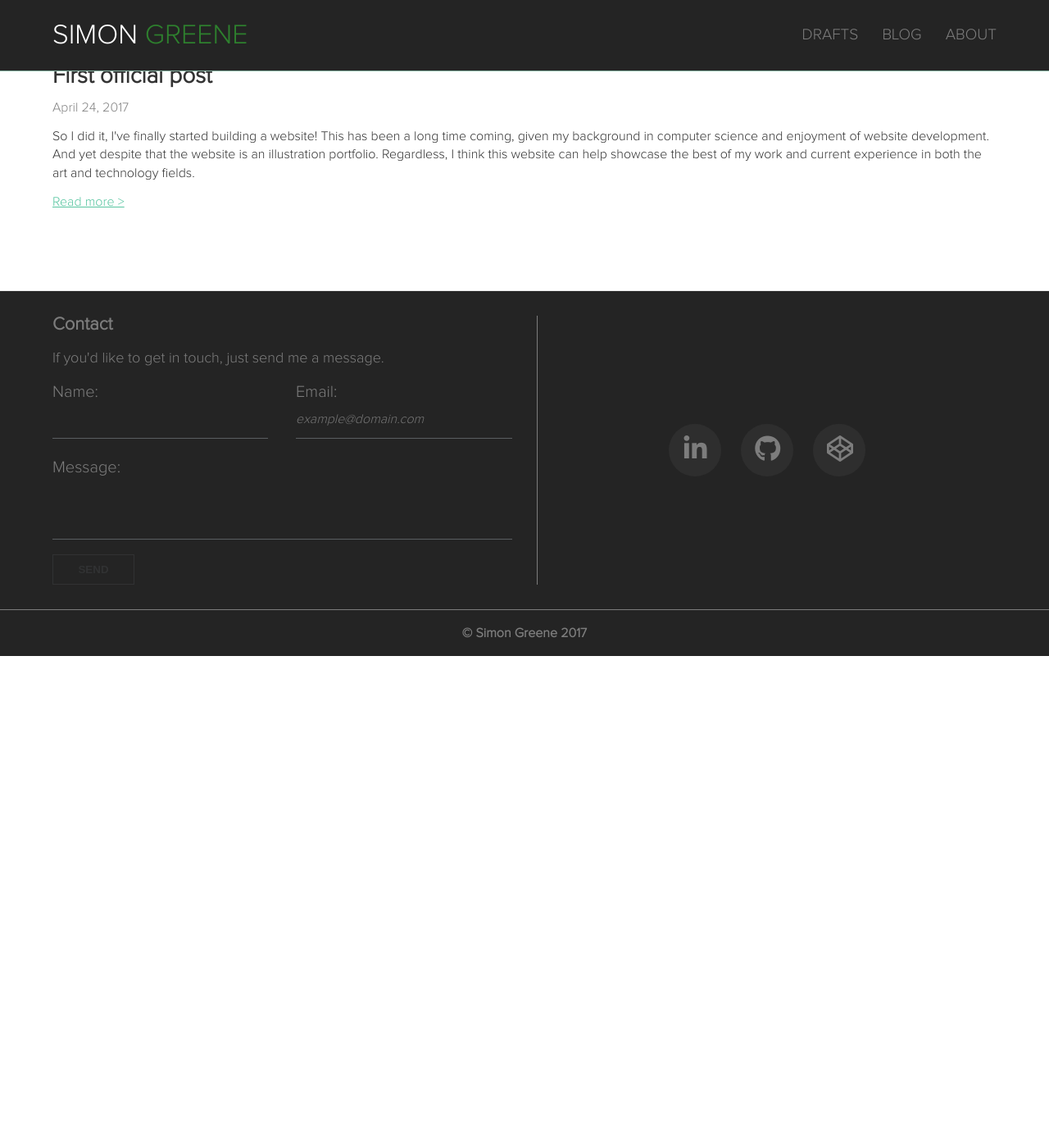
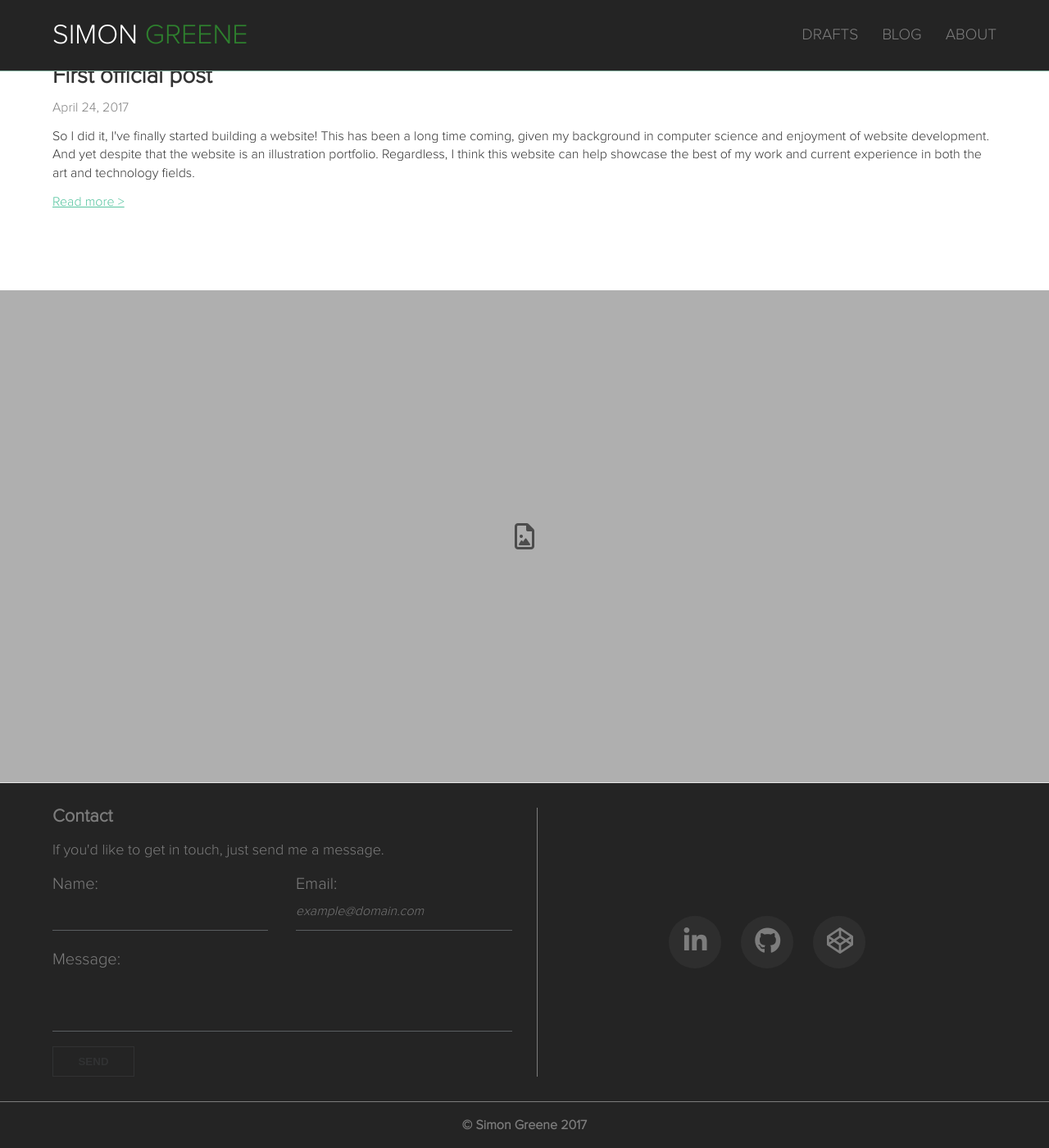
Before and after one commit to simonrg/web-portfolio, a Jekyll site: the page built from index.html, in a window 1280 px wide and 1400 px high, scrolled down 787 px. Shown: the whole window at 82% size. Built offline with Jekyll 4.4.1, drawn with Linux system fonts in a browser that asks for light colours; nearby versions of some CDN libraries; before the commit the page ends 1587 px from its top, so only the background shows below that.

Commit message:
Markup and temp styling for homepage 'full-width image' partial

```diff
--- /dev/null
+++ b/_includes/fullwidth-img.html
@@ -0,0 +1,8 @@
+<div class="page-content__full-width-block" style="height: 600px; background-color: #afafaf;">
+
+	<div class="wrapper full-image">
+		<div class="full-image__container" style="display: none;"><!-- <img src="assets/art/showcase.png" class="full-image__img"> --></div>
+		<div class="image-preview--none"><i class="fa fa-file-image-o fa-2x" aria-hidden="true"></i></div>
+	</div>
+
+</div>
--- a/_sass/general.scss
+++ b/_sass/general.scss
@@ -41,7 +41,7 @@ h2 {
 	width: 90%;
 	margin: auto;
 	display: table;
-	min-height: inherit;
+	height: inherit;
 }
 
 @media (min-width: $extra-large) {
@@ -51,8 +51,29 @@ h2 {
 	}
 }
 
+.page-content {
+	overflow: hidden;
+}
+
 .page-content__block {
 	padding: 40px 0;
+}
+
+.page-content__full-width-block {
+    background-color: #40285f;
+    margin: 0 -6%;
+
+    @media (min-width: $extra-large) {
+    	margin: 0 -34%;
+    }
+}
+
+.full-image__img {
+    width: 100%;
+    display: block;
+    margin: auto;
+    -webkit-backface-visibility: hidden;
+    -webkit-transform: translateZ(0) scale(1, 1);
 }
 
 .link {
--- a/index.html
+++ b/index.html
@@ -4,3 +4,5 @@ layout: default
 ---
 
 {% include post-list.html %}
+
+{% include fullwidth-img.html %}
```
